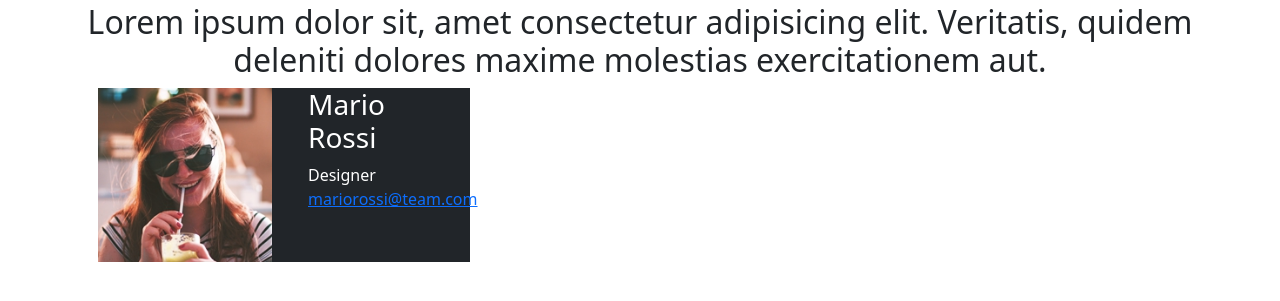
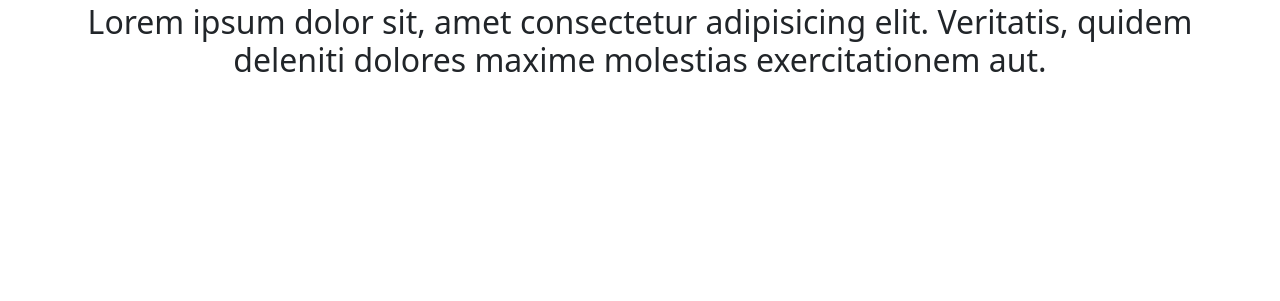
Before and after one commit to dariomicelii/js-our-team, a plain HTML site: page index.html in a window 1280 px wide. Shown: the part 53-354 px from the top of the page. Drawn offline with nearby package versions, Linux system fonts and the light colour scheme.

Commit message:
situazione attuale html

```diff
--- a/index.html
+++ b/index.html
@@ -20,7 +20,7 @@
         quidem deleniti dolores maxime molestias exercitationem aut.
       </h2>
       <div id="membro-card" class="row">
-        <div class="d-flex justify-content-between">
+        <!-- <div class="d-flex justify-content-between">
           <div class="col-4 bg-dark text-white mx-3">
             <div class="row">
               <div class="col-6">
@@ -40,7 +40,7 @@
               </div>
             </div>
           </div>
-        </div>
+        </div> -->
       </div>
     </div>
 
```
